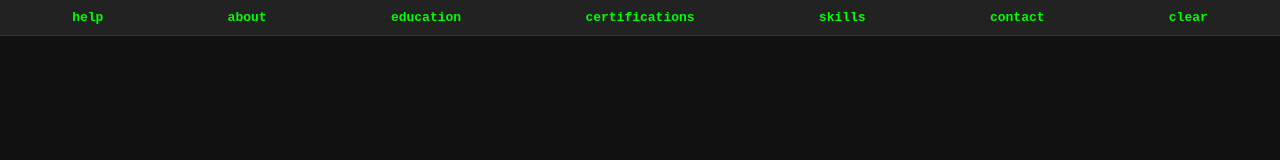
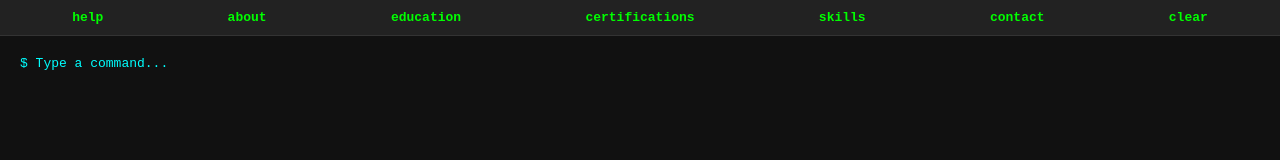
Before and after one commit to eethan404/terminal-portfolio, a plain HTML site: page index.html in a window 1280 px wide. Shown: the top 160 px of the page. Drawn offline with Linux system fonts and the light colour scheme.

Commit message:
Update index.html

```diff
--- a/index.html
+++ b/index.html
@@ -112,7 +112,27 @@
       }
     }
 
+    function simulateWelcomePrompt() {
+      const welcome = "$ Type a command...";
+      let i = 0;
+      const speed = 75;
+      const line = document.createElement("div");
+      line.classList.add("prompt");
+      terminal.appendChild(line);
+
+      function typeChar() {
+        if (i < welcome.length) {
+          line.innerHTML += welcome.charAt(i);
+          i++;
+          setTimeout(typeChar, speed);
+        }
+      }
+      typeChar();
+    }
+
     commandEl.focus();
+    simulateWelcomePrompt();
+
     commandEl.addEventListener("keydown", function (e) {
       if (e.key === "Enter") {
         e.preventDefault();
```
